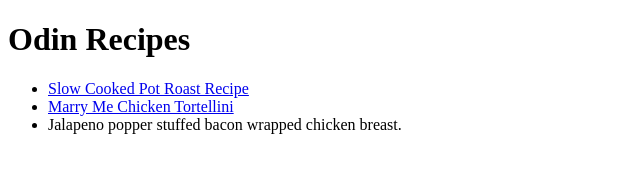
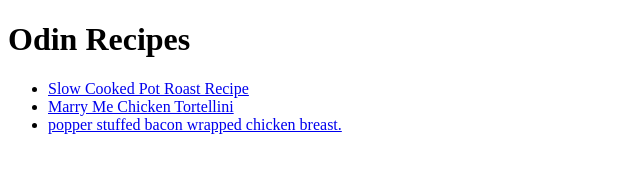
Before and after one commit to LeoSpoder/odin-recipes, a plain HTML site: page index.html in a window 1280 px wide. Shown: the whole page, without its empty margins (0-640 px from the left). Drawn offline with Linux system fonts and the light colour scheme.

Commit message:
Added a link to the new jalapeno recipe

```diff
--- a/index.html
+++ b/index.html
@@ -8,8 +8,8 @@
     <h1>Odin Recipes</h1>
         <ul>
             <li><a href="recipes/slow_cook_potroast.html">Slow Cooked Pot Roast Recipe</a></li>
-            <li><a href="recipes/marry_me_tortellini.html"> Marry Me Chicken Tortellini</a> </li>
-            <li>Jalapeno popper stuffed bacon wrapped chicken breast.</li>
+            <li><a href="recipes/marry_me_tortellini.html">Marry Me Chicken Tortellini</a> </li>
+            <li><a href="recipes/jalapeno_chicken.html">popper stuffed bacon wrapped chicken breast.</a></li>
         </ul>
 
 </body>
```
